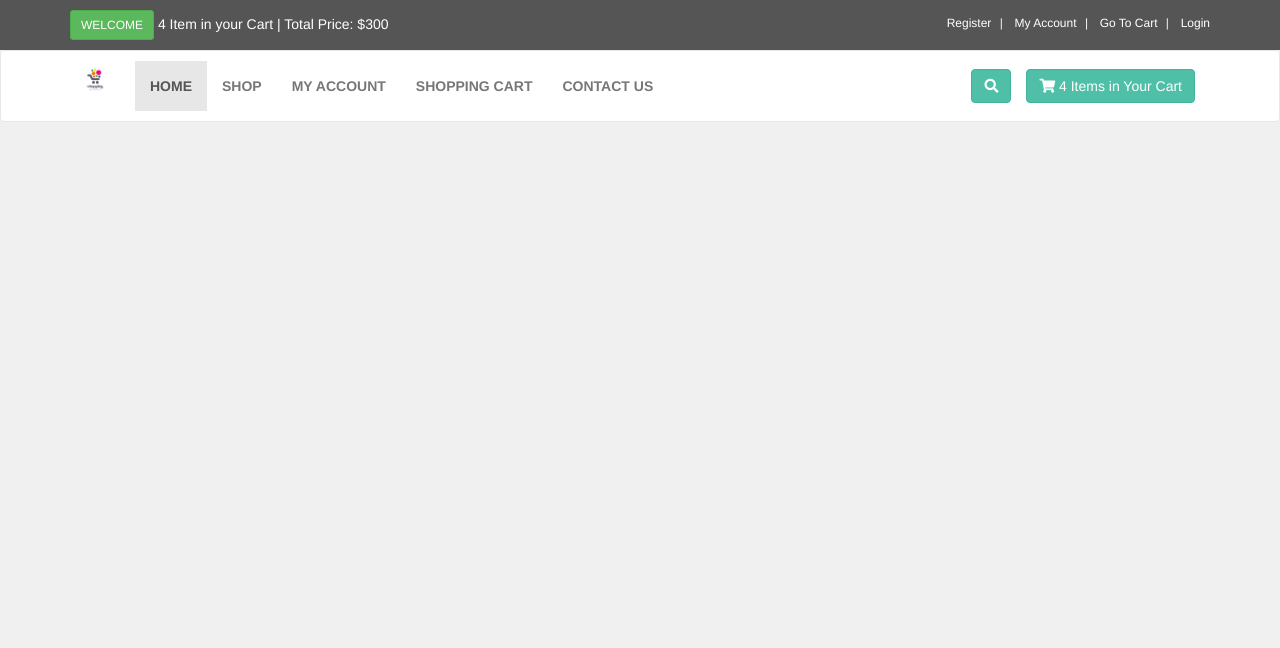
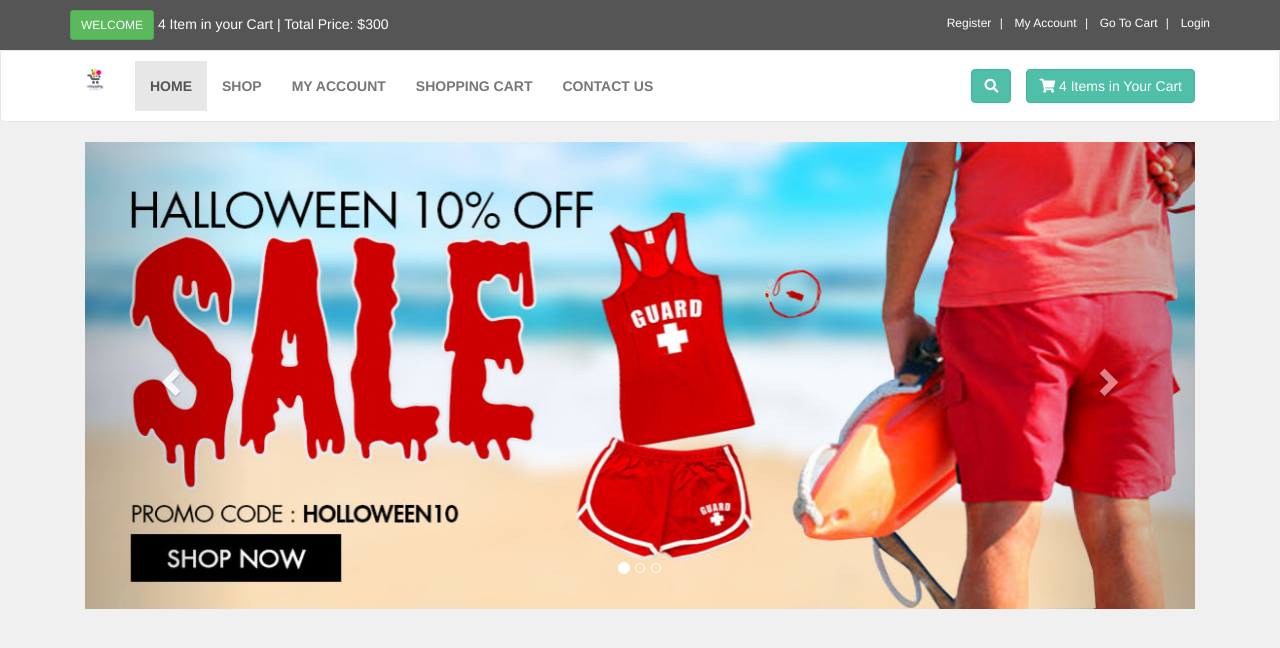
Before and after one commit to OrionJoshi/E-commerce-Website, a PHP site: page / in a window 1280 px wide. Shown: the top 648 px of the page. Run offline with PHP 8.4, Linux system fonts and the light colour scheme; some libraries are stand-ins or nearby versions.

Commit message:
Bootstrap carousel and images add

```diff
--- a/index.php
+++ b/index.php
@@ -7,6 +7,8 @@
     <!-- Latest compiled and minified CSS -->
     <link rel="stylesheet" href="https://maxcdn.bootstrapcdn.com/bootstrap/3.3.7/css/bootstrap.min.css" integrity="sha384-BVYiiSIFeK1dGmJRAkycuHAHRg32OmUcww7on3RYdg4Va+PmSTsz/K68vbdEjh4u" crossorigin="anonymous">
     <link rel="stylesheet" href="styles/style.css">
+    <script src="https://ajax.googleapis.com/ajax/libs/jquery/3.5.1/jquery.min.js"></script>
+    <script src="https://maxcdn.bootstrapcdn.com/bootstrap/3.4.1/js/bootstrap.min.js"></script>
     <link rel="stylesheet" href="https://pro.fontawesome.com/releases/v5.10.0/css/all.css" integrity="sha384-AYmEC3Yw5cVb3ZcuHtOA93w35dYTsvhLPVnYs9eStHfGJvOvKxVfELGroGkvsg+p" crossorigin="anonymous"/>
 </head>
 <body>
@@ -142,39 +144,44 @@
         </div> <!-- Container End -->
 
     </div> <!-- navbar navbar-default End-->
-
-    <div class="container" id="slider">
-
+    <div class="container">
         <div class="col-md-12">
-
-            <div class="carousel slide" id="myCarousel" data-ride="carousel">
+            <div id="myCarousel" class="carousel slide" data-ride="carousel">
+                <!-- Indicators -->
                 <ol class="carousel-indicators">
-                    <li class="active" data-target="myCarousel" data-slide-top="0"></li>
-                    <li data-target="myCarousel" data-slide-top="1"></li>
-                    <li data-target="myCarousel" data-slide-top="2"></li>
-                    <li data-target="myCarousel" data-slide-top="3"></li>
-
+                    <li data-target="#myCarousel" data-slide-to="0" class="active"></li>
+                    <li data-target="#myCarousel" data-slide-to="1"></li>
+                    <li data-target="#myCarousel" data-slide-to="2"></li>
                 </ol>
 
+                <!-- Wrapper for slides -->
                 <div class="carousel-inner">
+                    <div class="item active">
+                        <img src="admin_area/slides_images/slide1.jpg" alt="Los Angeles">
+                    </div>
+
                     <div class="item">
-                        <img src="admin_area/slides_images/slide1.jpg" alt="Slide_image">
+                        <img src="admin_area/slides_images/slide2.jpg" alt="Chicago">
                     </div>
+
                     <div class="item">
-                        <img src="admin_area/slides_images/slide2.jpg" alt="Slide_image">
-                    </div>
-                    <div class="item">
-                        <img src="admin_area/slides_images/slide3.jpg" alt="Slide_image">
-                    </div>
-                    <div class="item">
-                        <img src="admin_area/slides_images/slide4.jpg" alt="Slide_image">
+                        <img src="admin_area/slides_images/slide4.jpg" alt="New York">
                     </div>
                 </div>
+
+                <!-- Left and right controls -->
+                <a class="left carousel-control" href="#myCarousel" data-slide="prev">
+                    <span class="glyphicon glyphicon-chevron-left"></span>
+                    <span class="sr-only">Previous</span>
+                </a>
+                <a class="right carousel-control" href="#myCarousel" data-slide="next">
+                    <span class="glyphicon glyphicon-chevron-right"></span>
+                    <span class="sr-only">Next</span>
+                </a>
             </div>
+        </div>
+    </div>
 
-        </div>
-
-    </div> <!-- Container Finish -->
     <script src="js/jquery-3.3.1.js"></script>
     <script src="js/bootstrap.min.js"></script>
 </body>
```
Also changed, not shown: admin_area/slides_images/slide1.jpg (added), admin_area/slides_images/slide2.jpg (added), admin_area/slides_images/slide4.jpg (added).
